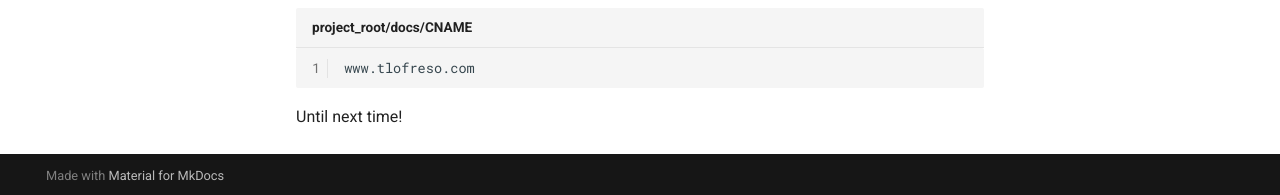
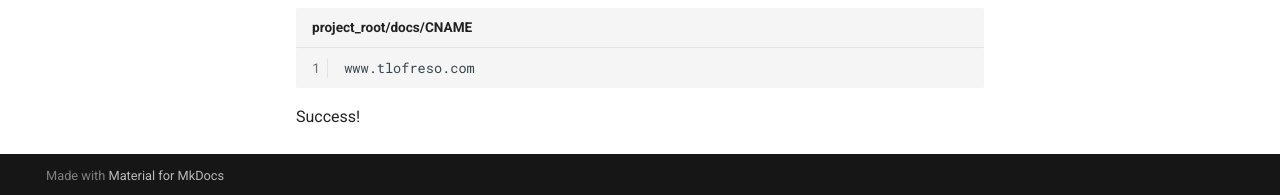
Before and after one commit to tlofreso/tlofreso.github.io, an MkDocs documentation site: the page built from docs/posts/this-blog.md, in a window 1280 px wide and 1306 px high. Shown: the part 1108-1303 px from the top of the window. Built offline with MkDocs 1.6.1 and Material for MkDocs 9.7.7, drawn with Linux system fonts in a browser that asks for light colours; comment, search, counter and statistics services are not loaded.

````diff
--- a/docs/posts/this-blog.md
+++ b/docs/posts/this-blog.md
@@ -23,4 +23,4 @@
 www.tlofreso.com
 ```
 
-Until next time!
+Success!
````
Also changed, not shown: docs/assets/banner-small.png (deleted), 2 other files.
